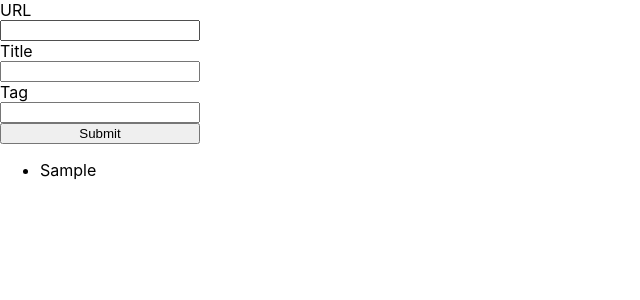
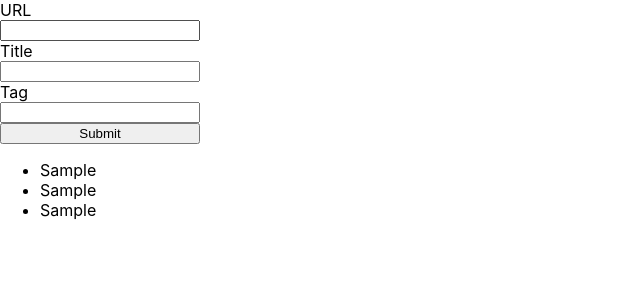
Before and after one commit to katefranks/react-bookmarking-app, a React (Create React App) app: page / in a window 1280 px wide. Both pictures are taken after typing "Sample", "Sample", "Sample" into the empty fields and a click on the button "Submit". Shown: the top 300 px of the page, without its empty margins (0-640 px from the left). Built offline with nearby package versions, Linux system fonts and the light colour scheme.

Commit message:
saves bookmark to state and displays UI

```diff
--- a/src/UrlList.js
+++ b/src/UrlList.js
@@ -6,8 +6,10 @@ class UrlList extends React.Component {
 
   render(){
     const url = this.props.bookmarks.map((bookmark, index) => <li key={index}>{bookmark.url}</li>)
+    const title = this.props.bookmarks.map((bookmark, index) => <li key={index}>{bookmark.title}</li>)
+    const tag = this.props.bookmarks.map((bookmark, index) => <li key={index}>{bookmark.tag}</li>)
     return(
-      <ul>{url}</ul>
+      <ul>{url}{title}{tag}</ul>
     )
   }
 }
```
